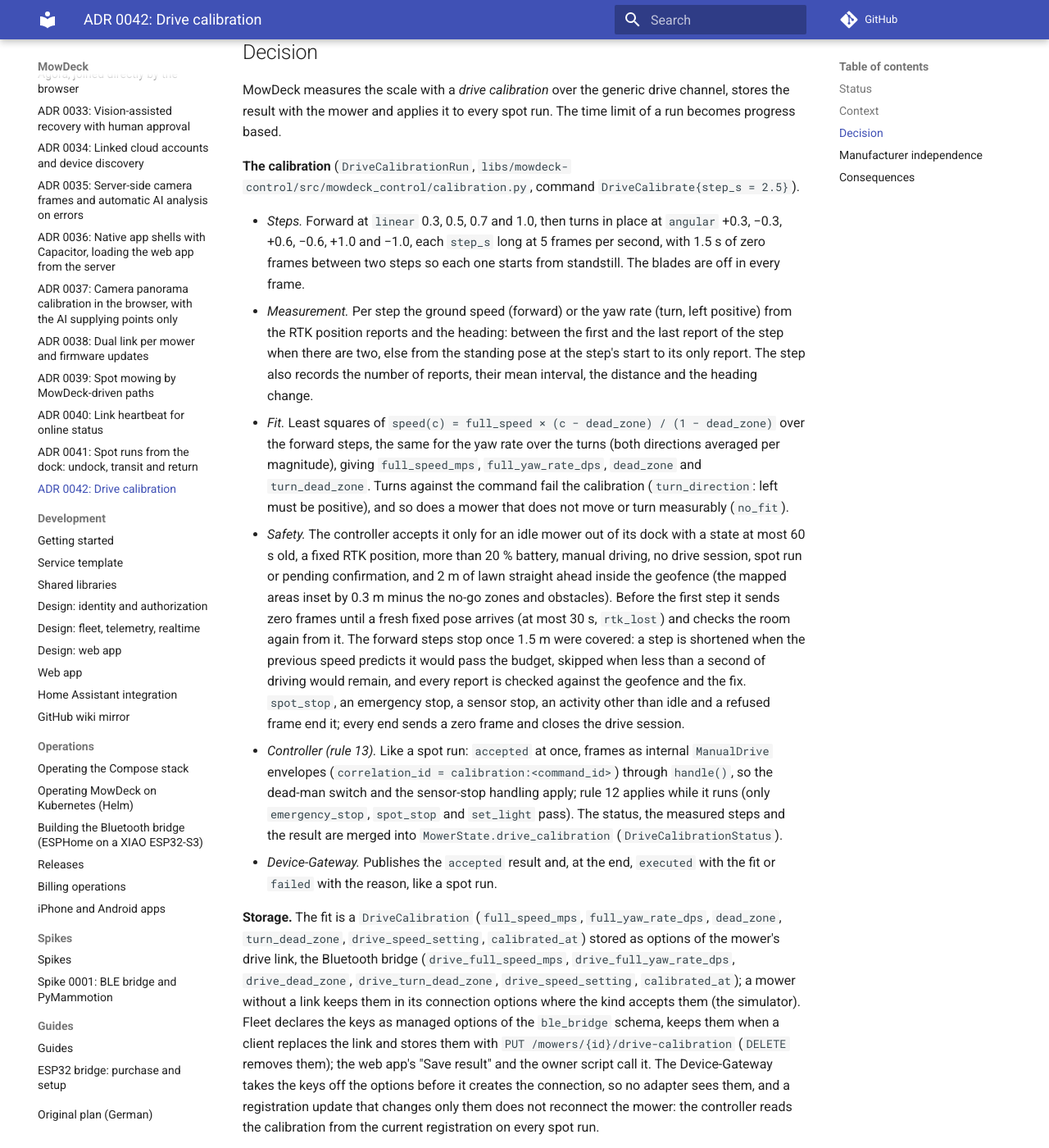
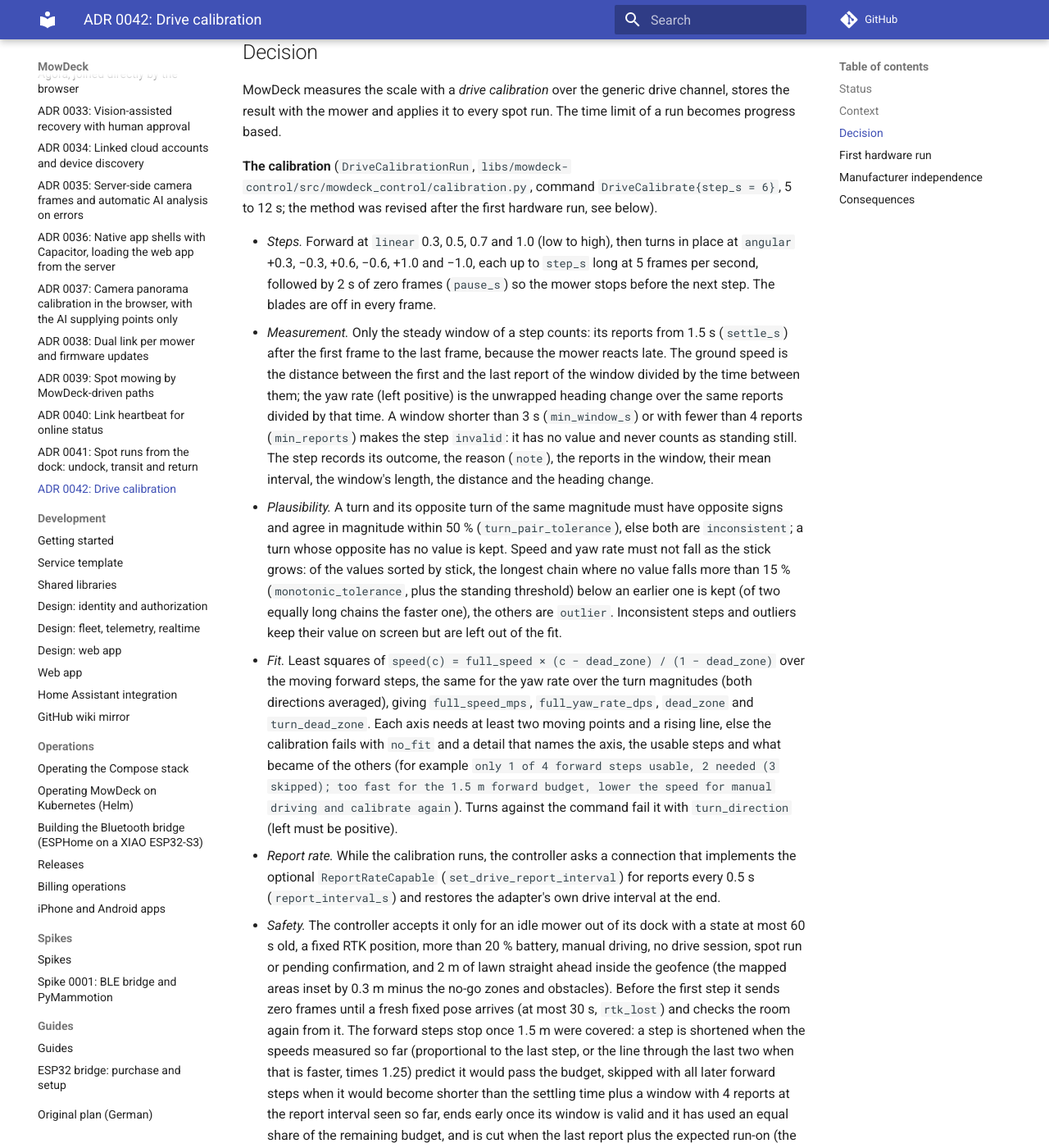
Before and after one commit to lukislp/mowdeck, an MkDocs documentation site: the page built from docs/adr/0042-drive-calibration.md, in a window 1280 px wide and 1400 px high, scrolled down 690 px. Shown: the whole window at 82% size. Built offline with MkDocs 1.6.1 and Material for MkDocs 9.7.7, drawn with Linux system fonts in a browser that asks for light colours; comment, search, counter and statistics services are not loaded; some of the changed text lies outside the part shown.

Commit message:
docs(adr): first hardware run of the drive calibration
ADR 0042 records the numbers of the first run on the LUBA 2 AWD, the
causes and the revised method (steady windows, invalid steps,
plausibility checks, faster reports); phases and the library overview
follow.

```diff
--- a/docs/adr/0042-drive-calibration.md
+++ b/docs/adr/0042-drive-calibration.md
@@ -14,12 +14,14 @@ Three things decide what a stick value means on the ground: the vendor's own map
 
 MowDeck measures the scale with a *drive calibration* over the generic drive channel, stores the result with the mower and applies it to every spot run. The time limit of a run becomes progress based.
 
-**The calibration** (`DriveCalibrationRun`, `libs/mowdeck-control/src/mowdeck_control/calibration.py`, command `DriveCalibrate{step_s = 2.5}`).
+**The calibration** (`DriveCalibrationRun`, `libs/mowdeck-control/src/mowdeck_control/calibration.py`, command `DriveCalibrate{step_s = 6}`, 5 to 12 s; the method was revised after the first hardware run, see below).
 
-- *Steps.* Forward at `linear` 0.3, 0.5, 0.7 and 1.0, then turns in place at `angular` +0.3, −0.3, +0.6, −0.6, +1.0 and −1.0, each `step_s` long at 5 frames per second, with 1.5 s of zero frames between two steps so each one starts from standstill. The blades are off in every frame.
-- *Measurement.* Per step the ground speed (forward) or the yaw rate (turn, left positive) from the RTK position reports and the heading: between the first and the last report of the step when there are two, else from the standing pose at the step's start to its only report. The step also records the number of reports, their mean interval, the distance and the heading change.
-- *Fit.* Least squares of `speed(c) = full_speed × (c − dead_zone) / (1 − dead_zone)` over the forward steps, the same for the yaw rate over the turns (both directions averaged per magnitude), giving `full_speed_mps`, `full_yaw_rate_dps`, `dead_zone` and `turn_dead_zone`. Turns against the command fail the calibration (`turn_direction`: left must be positive), and so does a mower that does not move or turn measurably (`no_fit`).
-- *Safety.* The controller accepts it only for an idle mower out of its dock with a state at most 60 s old, a fixed RTK position, more than 20 % battery, manual driving, no drive session, spot run or pending confirmation, and 2 m of lawn straight ahead inside the geofence (the mapped areas inset by 0.3 m minus the no-go zones and obstacles). Before the first step it sends zero frames until a fresh fixed pose arrives (at most 30 s, `rtk_lost`) and checks the room again from it. The forward steps stop once 1.5 m were covered: a step is shortened when the previous speed predicts it would pass the budget, skipped when less than a second of driving would remain, and every report is checked against the geofence and the fix. `spot_stop`, an emergency stop, a sensor stop, an activity other than idle and a refused frame end it; every end sends a zero frame and closes the drive session.
+- *Steps.* Forward at `linear` 0.3, 0.5, 0.7 and 1.0 (low to high), then turns in place at `angular` +0.3, −0.3, +0.6, −0.6, +1.0 and −1.0, each up to `step_s` long at 5 frames per second, followed by 2 s of zero frames (`pause_s`) so the mower stops before the next step. The blades are off in every frame.
+- *Measurement.* Only the steady window of a step counts: its reports from 1.5 s (`settle_s`) after the first frame to the last frame, because the mower reacts late. The ground speed is the distance between the first and the last report of the window divided by the time between them; the yaw rate (left positive) is the unwrapped heading change over the same reports divided by that time. A window shorter than 3 s (`min_window_s`) or with fewer than 4 reports (`min_reports`) makes the step `invalid`: it has no value and never counts as standing still. The step records its outcome, the reason (`note`), the reports in the window, their mean interval, the window's length, the distance and the heading change.
+- *Plausibility.* A turn and its opposite turn of the same magnitude must have opposite signs and agree in magnitude within 50 % (`turn_pair_tolerance`), else both are `inconsistent`; a turn whose opposite has no value is kept. Speed and yaw rate must not fall as the stick grows: of the values sorted by stick, the longest chain where no value falls more than 15 % (`monotonic_tolerance`, plus the standing threshold) below an earlier one is kept (of two equally long chains the faster one), the others are `outlier`. Inconsistent steps and outliers keep their value on screen but are left out of the fit.
+- *Fit.* Least squares of `speed(c) = full_speed × (c − dead_zone) / (1 − dead_zone)` over the moving forward steps, the same for the yaw rate over the turn magnitudes (both directions averaged), giving `full_speed_mps`, `full_yaw_rate_dps`, `dead_zone` and `turn_dead_zone`. Each axis needs at least two moving points and a rising line, else the calibration fails with `no_fit` and a detail that names the axis, the usable steps and what became of the others (for example `only 1 of 4 forward steps usable, 2 needed (3 skipped); too fast for the 1.5 m forward budget, lower the speed for manual driving and calibrate again`). Turns against the command fail it with `turn_direction` (left must be positive).
+- *Report rate.* While the calibration runs, the controller asks a connection that implements the optional `ReportRateCapable` (`set_drive_report_interval`) for reports every 0.5 s (`report_interval_s`) and restores the adapter's own drive interval at the end.
+- *Safety.* The controller accepts it only for an idle mower out of its dock with a state at most 60 s old, a fixed RTK position, more than 20 % battery, manual driving, no drive session, spot run or pending confirmation, and 2 m of lawn straight ahead inside the geofence (the mapped areas inset by 0.3 m minus the no-go zones and obstacles). Before the first step it sends zero frames until a fresh fixed pose arrives (at most 30 s, `rtk_lost`) and checks the room again from it. The forward steps stop once 1.5 m were covered: a step is shortened when the speeds measured so far (proportional to the last step, or the line through the last two when that is faster, times 1.25) predict it would pass the budget, skipped with all later forward steps when it would become shorter than the settling time plus a window with 4 reports at the report interval seen so far, ends early once its window is valid and it has used an equal share of the remaining budget, and is cut when the last report plus the expected run-on (the current speed for 1.5 s) reaches the budget. Every report is checked against the geofence and the fix. `spot_stop`, an emergency stop, a sensor stop, an activity other than idle and a refused frame end it; every end sends a zero frame and closes the drive session.
 - *Controller (rule 13).* Like a spot run: `accepted` at once, frames as internal `ManualDrive` envelopes (`correlation_id = calibration:<command_id>`) through `handle()`, so the dead-man switch and the sensor-stop handling apply; rule 12 applies while it runs (only `emergency_stop`, `spot_stop` and `set_light` pass). The status, the measured steps and the result are merged into `MowerState.drive_calibration` (`DriveCalibrationStatus`).
 - *Device-Gateway.* Publishes the `accepted` result and, at the end, `executed` with the fit or `failed` with the reason, like a spot run.
 
@@ -35,16 +37,37 @@ MowDeck measures the scale with a *drive calibration* over the generic drive cha
 
 **Owner script.** `try_real_mower.py --calibrate [--step-s S]` runs the calibration through the bridge and prints the steps (command, measured speed or yaw rate, reports, report interval) and the fit; `--calibration-out FILE` writes it to a file; `--save --fleet-url URL --mower-id ID` stores it through the Fleet API with the token from `MOWDECK_TOKEN`, otherwise the JSON is printed to paste. `--get-speed` and `--set-speed X` read and change the speed setting, `--use-calibration FILE` applies a calibration to `--spot-dry-run` (or is the source for `--save` without driving).
 
+## First hardware run
+
+The first calibration on the owner's LUBA 2 AWD (Bluetooth through the ESPHome bridge, speed setting 0.30 m/s, `step_s` 2.5) gave unusable numbers:
+
+| Step | Measured | Reports |
+| --- | --- | --- |
+| forward 0.3 | 0.008 m/s | 3 |
+| forward 0.5 | 0.000 m/s | 2 |
+| forward 0.7 | 0.000 m/s | 2 |
+| forward 1.0 | 0.224 m/s | 3 |
+| turn +0.3 | 2.0 °/s | |
+| turn −0.3 | −5.2 °/s | |
+| turn +0.6 | 2.0 °/s | |
+| turn −0.6 | −3.0 °/s | |
+| turn +1.0 | 0.0 °/s | 2 |
+| turn −1.0 | 0.0 °/s | 2 |
+
+The fit gave a full speed of 0.224 m/s, a full yaw rate of 4.2 °/s and a dead zone of 0.27. Ten minutes earlier a spot run on the same mower turned at about 10 °/s with `angular` around 0.4 and drove at about 0.10 m/s with a modest `linear`, so the calibration was wrong. Three causes: position and heading reports arrived only every 0.8 to 1 s, so a 2.5 s step held two or three of them; the mower follows the stick about 1 to 2 s late, so each step's motion spilled into the next one (the 1.5 s pause was too short) and the start of a step measured a standing mower; and a step with two reports (often both taken before the mower reacted) was scored as 0 instead of as unmeasured, which made the fit see a large dead zone.
+
+The method changed accordingly (the decision above describes the result): 6 s steps measured over their steady window without the first 1.5 s, 2 s of standstill between steps, at least 4 reports in at least 3 s or the step is `invalid` (shown as skipped with "too few reports", never 0), the turn pair and growth checks, at least two points per axis, and faster reports while the calibration runs. During a spot run and a calibration the drive session's poll was the same, an undebounced request whenever no report arrived for 1 s; a calibration now asks for 0.5 s, and whether the bridge delivers that has to be checked on the next run. With the new rules the numbers above give no fit at all (every step had fewer than 4 reports; even with enough reports, forward 0.3 is an outlier, the turn pair at 0.3 is inconsistent, and only one forward step moves) instead of a wrong one.
+
 ## Manufacturer independence
 
-Generic, the same for every manufacturer: the contracts (`DriveCalibrate`, `SetDriveSpeed`, `DriveCalibration` and its link option keys, `DriveCalibrationStatus`, `DriveSpeedSetting`, `MowerState.drive_calibration`, `MowerState.drive_speed_mps`, the reason `stalled`), the calibration run with its steps, measurement, fit and safety checks, controller rule 13, the calibrated spot-run configuration and the progress-based time limit, the gateway's stripping and result publishing, Fleet's storage and gates, the web app's calibration block and speed slider, and the simulator's implementation (configurable `drive_max_speed_mps`, `drive_max_turn_rad_s` and speed setting). The calibration and spot-run tests in `mowdeck-control` and the gateway import no manufacturer package; against the simulator the calibration recovers the configured speed and yaw rate within 10 %, and a run on a slow simulated mower (0.1 m/s and 3 °/s at full stick) completes with the calibration instead of timing out.
+Generic, the same for every manufacturer: the contracts (`DriveCalibrate`, `SetDriveSpeed`, `DriveCalibration` and its link option keys, `DriveCalibrationStatus`, `DriveSpeedSetting`, `MowerState.drive_calibration`, `MowerState.drive_speed_mps`, the reason `stalled`), the calibration run with its steps, measurement, fit and safety checks, controller rule 13, the calibrated spot-run configuration and the progress-based time limit, the gateway's stripping and result publishing, Fleet's storage and gates, the web app's calibration block and speed slider, and the simulator's implementation (configurable `drive_max_speed_mps`, `drive_max_turn_rad_s` and speed setting). The calibration and spot-run tests in `mowdeck-control` and the gateway import no manufacturer package; against a simulator that reports once a second and follows the stick 1.5 s late (`drive_response_delay_s`) the calibration recovers the configured speed and yaw rate within 15 %, a step with two reports is invalid, an inconsistent turn pair and an outlier are dropped, and a run on a slow simulated mower (0.1 m/s and 3 °/s at full stick) completes with the calibration instead of timing out.
 
-Adapter work, once per manufacturer: nothing for the calibration itself (it uses the drive session and the state every spot-capable adapter already has). Optionally the speed setting: `capabilities.drive_speed_setting`, `MowerState.drive_speed_mps` and `DriveSpeedCapable`. For Mammotion that is PyMammotion's `get_speed` and `set_speed` (`MctlDriver.bidire_speed_read_set`, the reply in the device's travel speed), sent over the command channel (the cloud on a dual link), not as a drive frame. The adapter's stick-to-wire constants stay as they are; the calibration measures the effective result. The drive session's opening `operate_on_device` with `max_run_speed` is adapter work as well (see above): other manufacturers have their own way to set the manual-driving speed, or none.
+Adapter work, once per manufacturer: nothing for the calibration itself (it uses the drive session and the state every spot-capable adapter already has). Optionally `ReportRateCapable` for an adapter that polls its reports while driving; for Mammotion the drive mode's undebounced poll then runs every 0.5 s instead of every second (`MIN_DRIVE_POLL_S`, the floor so requests do not queue behind each other on the Bluetooth link). Optionally the speed setting: `capabilities.drive_speed_setting`, `MowerState.drive_speed_mps` and `DriveSpeedCapable`. For Mammotion that is PyMammotion's `get_speed` and `set_speed` (`MctlDriver.bidire_speed_read_set`, the reply in the device's travel speed), sent over the command channel (the cloud on a dual link), not as a drive frame. The adapter's stick-to-wire constants stay as they are; the calibration measures the effective result. The drive session's opening `operate_on_device` with `max_run_speed` is adapter work as well (see above): other manufacturers have their own way to set the manual-driving speed, or none.
 
 ## Consequences
 
 Easier: a spot run on a slow mower plans and steers with the real scale and finishes instead of hitting a time limit made for a fast one; a run that gets nowhere ends after a minute instead of after an estimate. The owner sees what the mower really does per stick value, and a changed speed setting no longer silently invalidates the run's assumptions.
 
-Harder: the owner has to run the calibration once per mower (and again after firmware or setting changes), on a free stretch of lawn with RTK fixed. At 1 Hz reports and a slow mower a step covers only a few centimetres or degrees, so heading and position noise limit the accuracy of the low stick values; `step_s` can be raised to 5 s. The proportional rescale for a changed speed setting is an assumption about the vendor's mapping; a new calibration is the reliable answer.
+Harder: the owner has to run the calibration once per mower (and again after firmware or setting changes), on a free stretch of lawn with RTK fixed. At about 1 Hz reports and a slow mower a step covers only a few centimetres or degrees, so heading and position noise limit the accuracy of the low stick values; `step_s` can be raised to 12 s. A fast mower (above roughly 0.3 m/s at full stick) fits only one forward step into 1.5 m with windows of at least 3 s, so its calibration fails with `no_fit` until the speed setting for manual driving is lowered; the budget stays, because the room ahead is checked for 2 m only. The proportional rescale for a changed speed setting is an assumption about the vendor's mapping; a new calibration is the reliable answer.
 
 To check on hardware: whether the opening `max_run_speed` alone removes the crawl (a calibration before and after, or `--turn-check`), the calibration table of the LUBA 2 at the current speed setting (the expected result is a large dead zone and a few degrees per second at full turn), whether the full-scale speed changes proportionally with the speed setting, and a dry spot run with the stored calibration.
```
Also changed, not shown: docs/dev/libraries.md (+1 -1 lines), docs/phases.md (+1 -1 lines).
